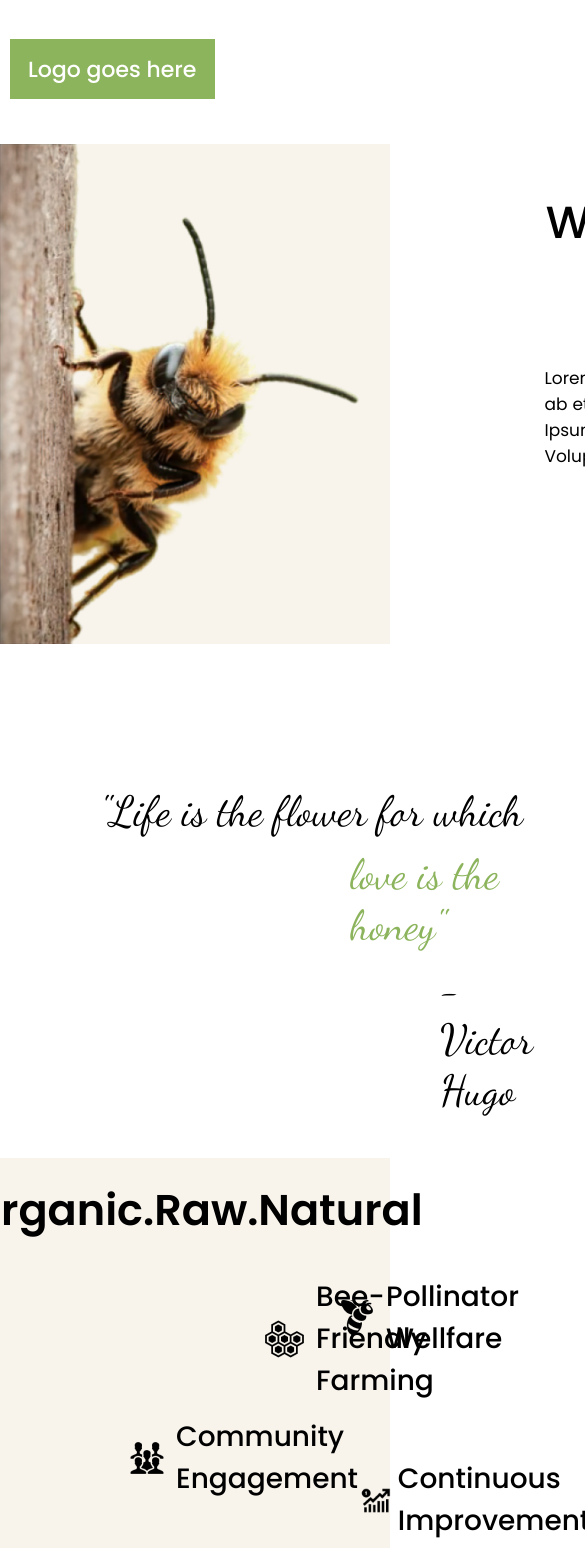
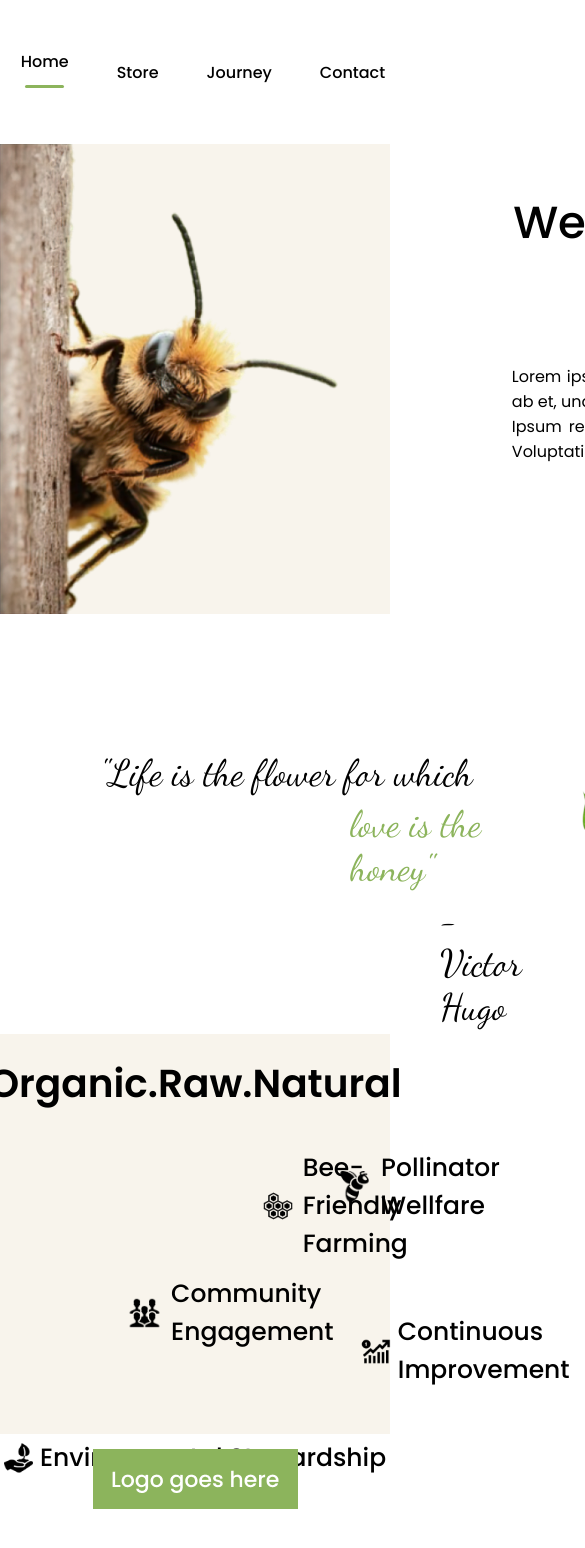
Before and after one commit to Yashasvi222/Wonder-Bee-Honey, a React (Create React App) app in the folder frontend/: page / in a window 390 px wide. Shown: the top 1548 px of the page, 585 px wide, since content can reach past the window. Built offline with nearby package versions, Linux system fonts and the light colour scheme; a web font is replaced by a local one.

Commit message:
responsive partially

```diff
--- a/frontend/src/Components/Hero/Hero.css
+++ b/frontend/src/Components/Hero/Hero.css
@@ -60,3 +60,17 @@
     border: 3px solid #8CB45C;
     border-radius: 32px;
 }
+
+@media(max-width:1280px){
+
+    .hero{
+        height: 470px;
+    }
+    .hero-left img{
+        height: 470px;
+    }
+    .intro-div{
+        font-size: 16px;
+        width: 710px;
+    }
+}
--- a/frontend/src/Components/Navbar/Navbar.css
+++ b/frontend/src/Components/Navbar/Navbar.css
@@ -6,7 +6,7 @@
     padding-right: 20px;
     max-width: 100vw;
     height: 144px;
-    gap: 290px;
+    gap: 220px;
     overflow-x: hidden;
 }
 
@@ -33,7 +33,6 @@
     flex-direction: column;
     align-items: center;
     justify-content: center;
-    /* white-space: nowrap; */
     gap: 3px;
     cursor: pointer;
 }
@@ -82,3 +81,53 @@
     background-color: red;
     color: white;
 }
+
+@media(max-width:1280px){
+    .navbar{
+       width: 100%;
+       justify-content:center ;
+       gap:140px;
+    }
+    .nav-logo img{
+        height: 57px;
+    }
+    .nav-menu{
+        gap: 52px;
+    }
+    .nav-login-cart{
+        gap: 33px;
+    }
+    .nav-login-cart button{
+        width: 140px;
+        height: 50px;
+    }
+    .nav-cart-count{
+        margin-left: -45px;
+        font-size: 13px;
+    }
+}
+
+@media(max-width:1024px){
+    .navbar{
+       width: 100%;
+       justify-content:center ;
+       gap:85px;
+    }
+    .nav-logo img{
+        height: 50px;
+    }
+    .nav-menu{
+        gap: 48px;
+    }
+    .nav-login-cart{
+        gap: 30px;
+    }
+    .nav-login-cart button{
+        width: 130px;
+        height: 47px;
+    }
+    .nav-cart-count{
+        margin-left: -39px;
+        font-size: 12px;
+    }
+}
--- a/frontend/src/Components/ProductCard/ProductCard.css
+++ b/frontend/src/Components/ProductCard/ProductCard.css
@@ -1,6 +1,6 @@
 .card-container{
-    height: 500px;
-    width: 320px;
+    height: 430px;
+    width: 290px;
     display: flex;
     flex-direction: column;
     background-color: #FFFCF5;
@@ -8,8 +8,14 @@
     align-items: center;
     justify-content: space-around;
 }
+
+.card-container:hover{
+    transform: scale(1.02);
+    transition: all 0.3s ease;
+}
+
 .card-container img{
-    width: 290px;
+    width: 260px;
     height: auto;
     margin-top: -12px;
 }
@@ -20,14 +26,14 @@
     background-color: #8CB45C;
 }
 .price{
-    font-size: 22px;
+    font-size: 21px;
     color: #DFD832;
     font-weight: 500;
     margin-top: -20px;
 }
 .flavor{
     font-family: 'Dancing Script';
-    font-size: 36px;
+    font-size: 32px;
     color: #8CB45C;
     margin-top: -45px;
     margin-bottom: -5px;
@@ -39,12 +45,23 @@
     background-color: #8CB45C;
     border: none;
     color: white;
-    width: 110px;
+    width: 130px;
     height: 34px;
     font-size: 15px;
     margin-top: -5px;
     cursor: pointer;
 }
+.card-container button:hover {
+    background-color: #84aa55;
+    transform: scale(1.08);
+    transition: all 0.3s ease;
+}
+.card-container button:active {
+    background-color: #9ec371;
+    transform: scale(1.08);
+    transition: all 0.3s ease;
+}
+
 .w-one, .w-two{
     display: flex;
     width: 65px;
--- a/frontend/src/Components/Quote/Quote.css
+++ b/frontend/src/Components/Quote/Quote.css
@@ -25,3 +25,17 @@
     height: 480px;
     width: auto;
 }
+
+@media(max-width:1280px){
+    .container{
+        height: 420px;
+    }
+    .quote p{
+        font-size: 37px;
+        font-family: 'Dancing Script';
+    }
+    .honeyimg img{
+        height: 430px;
+        width: auto;
+    }
+}
--- a/frontend/src/Components/Usp/Usp.css
+++ b/frontend/src/Components/Usp/Usp.css
@@ -12,11 +12,9 @@
     height: 90px;
 }
 .usp-left{
-    /* background-color: blueviolet; */
     width: 50vw;
 }
 .usp-right{
-    /* background-color: blue; */
     width: 50vw;
 }
 .organic p{
@@ -26,7 +24,6 @@
     display: flex;
     font-size: 28px;
     font-weight: 500;
-    /* background-color: aqua; */
     justify-content: space-around;
 }
 .usp-two{
@@ -35,38 +32,114 @@
     font-weight: 500;
     align-items: center;
     gap: 7px;
-    /* background-color:aquamarine ; */
     justify-content: center;
 }
 .continuous{
     display: flex;
     align-items: center;
     gap: 7px;
-    /* background-color: aqua; */
     padding-left: 165px;
 }
 .beee{
     display: flex;
     align-items: center;
     gap: 7px;
-    /* background-color: aquamarine; */
     padding-left: 65px;
 }
 .community{
     display: flex;
     align-items: center;
     gap: 7px;
-    /* background-color: blue; */
     padding-left: 125px;
 }
 .pollinator{
     display: flex;
     align-items: center;
     gap: 7px;
-    /* background-color: blueviolet; */
     padding-left: 335px;
 }
 .continuous img{
     height: 35px;
     width: auto;
 }
+
+@media(max-width:1280px){
+    .usp{
+        background-color: #F8F4EC;
+        width: 100vw;
+        height: 400px;
+    }
+    .organic{
+        display: flex;
+        width: 100vw;
+        font-size: 39px;
+        font-weight: 600;
+        justify-content: center;
+        height: 90px;
+    }
+    .usp-left{
+        width: 50vw;
+    }
+    .usp-right{
+        width: 50vw;
+    }
+    .organic p{
+        margin-top: 20px;
+    }
+    .usp-one{
+        display: flex;
+        font-size: 25px;
+        font-weight: 500;
+        /* background-color: aqua; */
+        justify-content: space-around;
+    }
+    .usp-two{
+        display: flex;
+        font-size: 25px;
+        font-weight: 500;
+        align-items: center;
+        gap: 7px;
+        /* background-color:aquamarine ; */
+        justify-content: center;
+    }
+    .continuous{
+        display: flex;
+        align-items: center;
+        gap: 7px;
+        padding-left: 165px;
+    }
+    .beee{
+        display: flex;
+        align-items: center;
+        gap: 7px;
+        padding-left: 65px;
+    }
+    .community{
+        display: flex;
+        align-items: center;
+        gap: 7px;
+        padding-left: 125px;
+    }
+    .pollinator{
+        display: flex;
+        align-items: center;
+        gap: 7px;
+        padding-left: 335px;
+    }
+    .continuous img{
+        height: 35px;
+        width: auto;
+    }
+    .usp-two img{
+        height: 32px;
+    }
+    .beee img{
+        height: 32px;
+    }
+    .community img{
+        height: 32px;
+    }
+    .pollinator img{
+        height: 32px;
+    }
+}
--- a/frontend/src/Context/ShopContext.jsx
+++ b/frontend/src/Context/ShopContext.jsx
@@ -1,5 +1,6 @@
 import React, {createContext, useState} from "react";
-import data_product from '../Components/Assets/data'
+import data_product from "../Components/Assets/data";
+// import data_product from '../Components/Assets/data'
 
 export const ShopContext = createContext(null);
 
@@ -16,10 +17,27 @@ const ShopContextProvider = (props) => {
 
     const [cartItems, setCartItems] = useState(getDefaultCart())
 
+    // useEffect(()=>{
+    //     fetch('http://localhost:4000/allproducts')
+    //     .then((response)=>response.json())
+    //     .then((data)=>setAll_product(data))
+    // },[])
 
-    const addToCart = (ItemId) => {
-        setCartItems((prev)=>({...prev, [ItemId]:prev[ItemId]+1}))
-        console.log(cartItems);
+    const addToCart = (itemId) => {
+        setCartItems((prev)=>({...prev, [itemId]:prev[itemId]+1}))
+        if(localStorage.getItem('auth-token')){
+            fetch('http://localhost:4000/addtocart',{
+                method:'POST',
+                headers:{
+                    Accept:'application/form-data',
+                    'auth-token':`${localStorage.getItem('auth-token')}`,
+                    'Content-Type':'application/json',
+                },
+                body:JSON.stringify({"itemId":itemId}),
+            })
+            .then((response)=>response.json())
+            .then((data)=>console.log(data))
+        }
     }
     const removeFromCart = (ItemId) => {
         setCartItems((prev)=>({...prev, [ItemId]:prev[ItemId]-1}))
```
Also changed, not shown: 1 other file (tests, documents, lock files or other folders).
